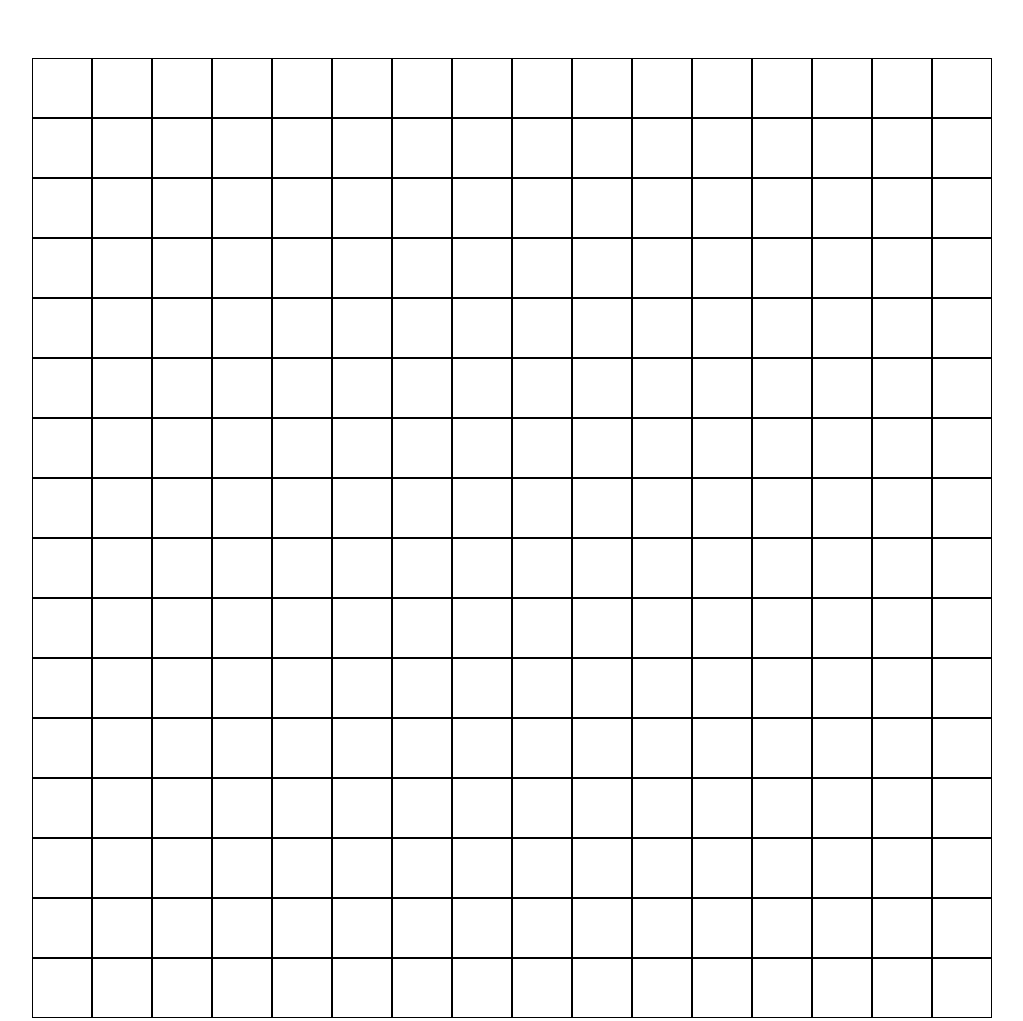
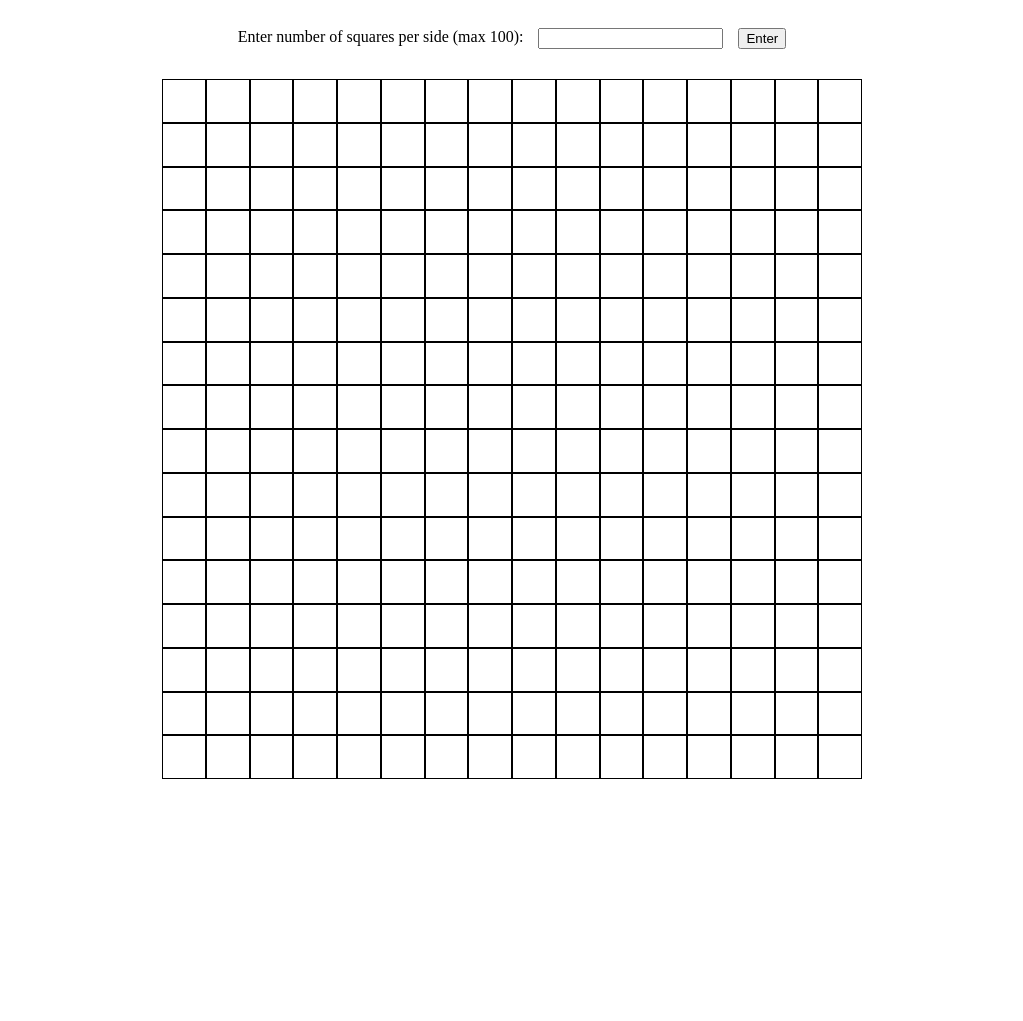
Before and after one commit to zimdo77/etch-a-sketch, a plain HTML site: page index.html in a window 1280 px wide. Shown: the whole page, without its empty margins (128-1151 px from the left). After the commit the page ends 817 px from the top, so only its background shows below. Drawn offline with Linux system fonts and the light colour scheme.

Commit message:
implement board resizing

```diff
--- a/index.html
+++ b/index.html
@@ -8,6 +8,11 @@
     <script src="script.js" defer></script>
 </head>
 <body>
+    <div id="user-input">
+        <div>Enter number of squares per side (max 100):</div>
+        <input></input>
+        <button>Enter</button>
+    </div>
     <div id="container"></div>
 </body>
 </html>
--- a/script.js
+++ b/script.js
@@ -1,15 +1,52 @@
+const BOARD_SIDE_LENGTH = 700;
+const DEFAULT_SQUARES_PER_SIDE = 16;
+
 const container = document.querySelector("#container");
+container.style.width = `${BOARD_SIDE_LENGTH}px`;
 
-for (let i = 0; i < 16*16; i++) {
-    container.appendChild(document.createElement("div"));
+constructBoard(DEFAULT_SQUARES_PER_SIDE);
+
+const button = document.querySelector("button");
+const input = document.querySelector("input");
+button.addEventListener("click", handleButtonClick);
+
+
+function handleButtonClick(event) {
+    const squaresPerSide = parseInt(input.value, 10);
+
+    if (Number.isInteger(squaresPerSide)) {
+        removeBoard();
+        constructBoard(squaresPerSide);
+        input.value = '';
+    } else {
+
+    }
 }
 
-const grids = document.querySelectorAll("#container div");
+function removeBoard() {
+    const grids = document.querySelectorAll("#container div");
+    grids.forEach((grid) => grid.remove());
+}
 
-grids.forEach((grid) => {
-    grid.addEventListener("mouseover", handleHover);
-})
+function constructBoard(squaresPerSide) {
+    for (let i = 0; i < squaresPerSide * squaresPerSide; i++) {
+        let grid = document.createElement("div");
+        grid.style.width = `${BOARD_SIDE_LENGTH/squaresPerSide}px`;
+        grid.style.height = `${BOARD_SIDE_LENGTH/squaresPerSide}px`;
+        container.appendChild(grid);
+    }
 
-function handleHover(event) {
-    event.target.style.backgroundColor = "#D3D3D3";
+    makeBoardInteractive();
 }
+
+function makeBoardInteractive() {
+    const grids = document.querySelectorAll("#container div");
+
+    grids.forEach((grid) => {
+        grid.addEventListener("mouseover", handleHover);
+    });
+
+    function handleHover(event) {
+        event.target.style.backgroundColor = "black";
+    }
+}
--- a/style.css
+++ b/style.css
@@ -1,19 +1,24 @@
 body {
     display: flex;
+    flex-direction: column;
+    align-items: center;
+}
+
+#user-input {
+    display: flex;
     justify-content: center;
+    gap: 15px;
+    padding-top: 20px;
 }
 
 #container {
     display: flex;
     justify-content: center;
     flex-wrap: wrap;
-    width: 960px;
-    margin: 50px;
+    margin: 30px;
 }
 
 #container div {
-    height: 60px;
-    width: 60px;
     border: 1px solid black;
     box-sizing: border-box;
 }
```
